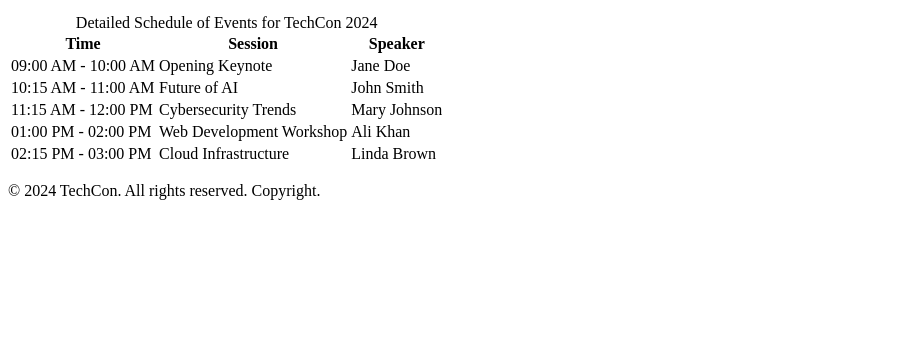
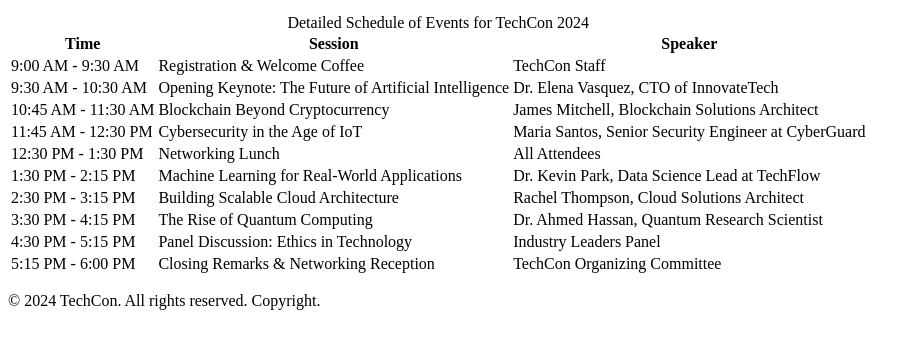
Before and after one commit to Elozi/TechCon_HTML, a plain HTML site: page techcon_website/schedule.html in a window 1280 px wide. Shown: the part 154-502 px from the top of the page, without its empty margins (0-920 px from the left). Drawn offline with Linux system fonts and the light colour scheme.

Commit message:
Update schedule.html

```diff
--- a/techcon_website/schedule.html
+++ b/techcon_website/schedule.html
@@ -1,8 +1,8 @@
 <!DOCTYPE html>
 <html lang="en">
 <head>
-  <meta charset="UTF-8" />
-  <meta name="viewport" content="width=device-width, initial-scale=1.0" />
+    <meta charset="UTF-8">
+    <meta name="viewport" content="width=device-width, initial-scale=1.0">
     <title>Schedule for TechCon 2024</title>
 </head>
 <body>
@@ -30,29 +30,54 @@
             </thead>
             <tbody>
                 <tr>
-          <td>09:00 AM - 10:00 AM</td>
-          <td>Opening Keynote</td>
-          <td>Jane Doe</td>
+                    <td>9:00 AM - 9:30 AM</td>
+                    <td>Registration & Welcome Coffee</td>
+                    <td>TechCon Staff</td>
                 </tr>
                 <tr>
-          <td>10:15 AM - 11:00 AM</td>
-          <td>Future of AI</td>
-          <td>John Smith</td>
+                    <td>9:30 AM - 10:30 AM</td>
+                    <td>Opening Keynote: The Future of Artificial Intelligence</td>
+                    <td>Dr. Elena Vasquez, CTO of InnovateTech</td>
                 </tr>
                 <tr>
-          <td>11:15 AM - 12:00 PM</td>
-          <td>Cybersecurity Trends</td>
-          <td>Mary Johnson</td>
+                    <td>10:45 AM - 11:30 AM</td>
+                    <td>Blockchain Beyond Cryptocurrency</td>
+                    <td>James Mitchell, Blockchain Solutions Architect</td>
                 </tr>
                 <tr>
-          <td>01:00 PM - 02:00 PM</td>
-          <td>Web Development Workshop</td>
-          <td>Ali Khan</td>
+                    <td>11:45 AM - 12:30 PM</td>
+                    <td>Cybersecurity in the Age of IoT</td>
+                    <td>Maria Santos, Senior Security Engineer at CyberGuard</td>
                 </tr>
                 <tr>
-          <td>02:15 PM - 03:00 PM</td>
-          <td>Cloud Infrastructure</td>
-          <td>Linda Brown</td>
+                    <td>12:30 PM - 1:30 PM</td>
+                    <td>Networking Lunch</td>
+                    <td>All Attendees</td>
+                </tr>
+                <tr>
+                    <td>1:30 PM - 2:15 PM</td>
+                    <td>Machine Learning for Real-World Applications</td>
+                    <td>Dr. Kevin Park, Data Science Lead at TechFlow</td>
+                </tr>
+                <tr>
+                    <td>2:30 PM - 3:15 PM</td>
+                    <td>Building Scalable Cloud Architecture</td>
+                    <td>Rachel Thompson, Cloud Solutions Architect</td>
+                </tr>
+                <tr>
+                    <td>3:30 PM - 4:15 PM</td>
+                    <td>The Rise of Quantum Computing</td>
+                    <td>Dr. Ahmed Hassan, Quantum Research Scientist</td>
+                </tr>
+                <tr>
+                    <td>4:30 PM - 5:15 PM</td>
+                    <td>Panel Discussion: Ethics in Technology</td>
+                    <td>Industry Leaders Panel</td>
+                </tr>
+                <tr>
+                    <td>5:15 PM - 6:00 PM</td>
+                    <td>Closing Remarks & Networking Reception</td>
+                    <td>TechCon Organizing Committee</td>
                 </tr>
             </tbody>
         </table>
```
Lines whose indentation alone changed are shown as unchanged.
